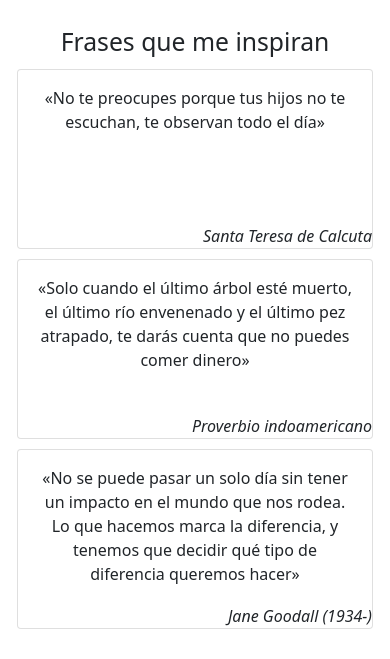
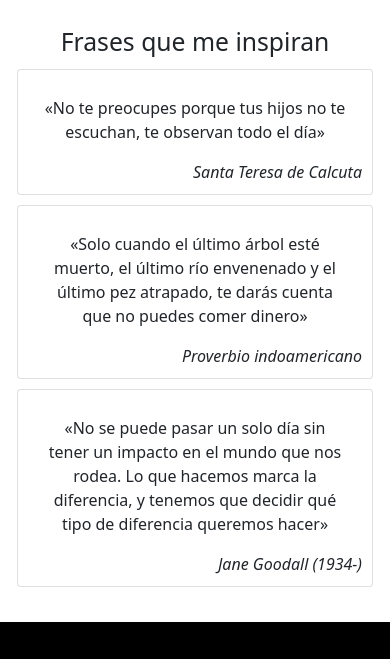
Before and after one commit to wilmernet/EntregaFinal-Patinio, a website: page html/acerca-de.html in a window 390 px wide. Shown: the part 2170-2829 px from the top of the page. Drawn offline with nearby package versions, Linux system fonts and the light colour scheme.

Commit message:
heigth de las card ajustado

```diff
--- a/scss/componentes/_pag-acerca-de.scss
+++ b/scss/componentes/_pag-acerca-de.scss
@@ -28,6 +28,10 @@
     .card{
         margin: 5px;
         text-align: center;
-        min-height: 180px;
+        min-height: 195px;
+        padding: 10px;
+        @media (max-width: 768px) {
+            min-height: 100px;
+        }
     }
 }
```
Also changed, not shown: css/style.css, 1 other file.
